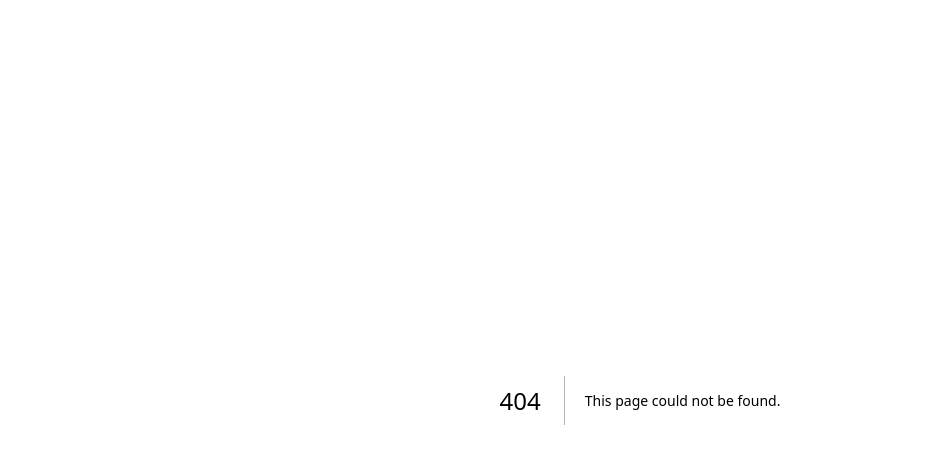
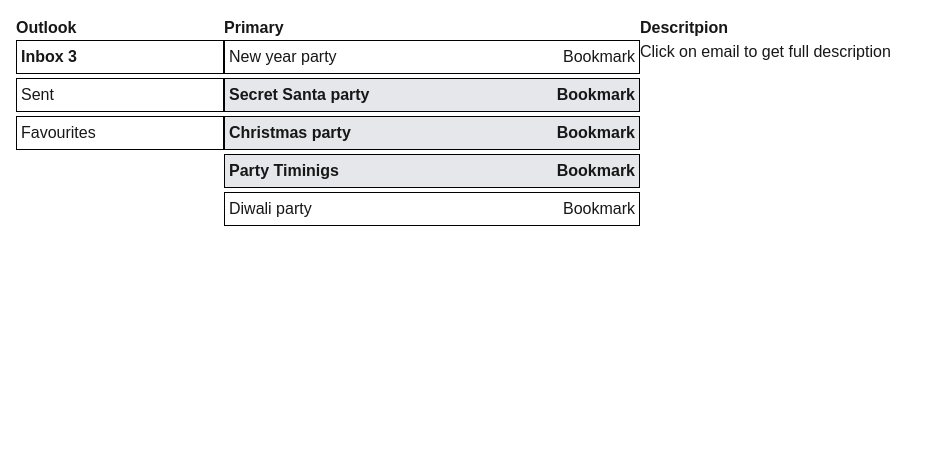
Before and after one commit to ayushtibra/targetFeb2026, a Next.js app in the folder next-practise/my-app/: page /emailClient in a window 1280 px wide. Before the commit this address had no page. Shown: the top 464 px of the page, without its empty margins (0-937 px from the left). Built offline with nearby package versions, Linux system fonts and the light colour scheme.

Commit message:
add email client like outlook

```diff
--- /dev/null
+++ b/next-practise/my-app/Components/EmailOutlook/EmailDescription.tsx
@@ -0,0 +1,20 @@
+import React from 'react';
+
+const EmailDescription = ({ description = null }) => {
+    return (
+        <div className='w-3/6'>
+            <h3 className='font-bold'>Descritpion</h3>
+            {description ? (
+                <div>
+                    {description}
+                </div>
+            ) : (
+                <div>
+                    Click on email to get full description
+                </div>
+            )}
+        </div>
+    );
+};
+
+export default EmailDescription;
--- /dev/null
+++ b/next-practise/my-app/Components/EmailOutlook/EmailList.tsx
@@ -0,0 +1,17 @@
+import React from 'react';
+
+const EmailList = ({list, activeItem, handleEmailClick, handleSave}) => {
+    return (
+        <div className='w-2/6'>
+            <h3 className='font-bold'>Primary</h3>
+            {list.find((item) => item.text == activeItem)?.listEmail.map((item) => (
+                <div className={`flex justify-between border-1 border-black p-1 mb-1 ${item.status == 'Unread' ? ' font-bold bg-gray-200' : null}`}>
+                    <h4 className=' cursor-pointer' onClick={() => handleEmailClick(item.id)} >{item.title}</h4>
+                    <button className='cursor-pointer' onClick={() => handleSave(item.id)}>Bookmark</button>
+                </div>
+            ))}
+        </div>
+    );
+};
+
+export default EmailList;
--- /dev/null
+++ b/next-practise/my-app/Components/EmailOutlook/actionItem.tsx
@@ -0,0 +1,26 @@
+const ActionItem = ({ list, activeItem, setActiveItem, setDescription, activeUnreadCount }) => {
+
+    const handleItemClick = (option) => {
+        setActiveItem(option.text);
+        setDescription(null)
+    }
+
+    return (
+        <div className="w-1/6">
+            <h3 className='font-bold'>Outlook</h3>
+            <div className="flex flex-col">
+                {list.map((item) => (
+                    <button
+                        key={item.id}
+                        className={`text-left border-1 border-black p-1 mb-1 cursor-pointer ${activeItem == item.text && 'font-bold'}`}
+                        onClick={() => handleItemClick(item)}>
+                        {item.text}
+                        {activeItem == item.text && ` ${ activeUnreadCount || ''}`}
+                    </button>
+                ))}
+            </div>
+        </div>
+    )
+}
+
+export default ActionItem;
--- /dev/null
+++ b/next-practise/my-app/Components/EmailOutlook/index.tsx
@@ -0,0 +1,143 @@
+import { useMemo, useState } from "react";
+import ActionItem from "./actionItem";
+import EmailDescription from "./EmailDescription";
+import EmailList from "./EmailList";
+
+const emailData = [
+    {
+        id: 1,
+        text: 'Inbox',
+        listEmail: [
+            {
+                id: 2,
+                status: 'Read',
+                title: 'New year party',
+                description: 'Its hosted on 31st at 8pm'
+            },
+            {
+                id: 3,
+                status: 'Unread',
+                title: 'Secret Santa party',
+                description: 'Its hosted on 25th at 8pm'
+            },
+            {
+                id: 4,
+                status: 'Unread',
+                title: 'Christmas party',
+                description: 'Its hosted on 25th at 8pm'
+            },
+            {
+                id: 5,
+                status: 'Unread',
+                title: 'Party Timinigs',
+                description: 'Its hosted on 25th and 31st at 8pm'
+            },
+            {
+                id: 6,
+                status: 'Read',
+                title: 'Diwali party',
+                description: 'Its hosted on 15th at 8pm'
+            }
+        ]
+    },
+    {
+        id: 8,
+        text: 'Sent',
+        listEmail: [
+            {
+                id: 9,
+                status: 'Read',
+                title: 'Resigned',
+                description: 'I am resigining'
+            }
+        ]
+    },
+    {
+        id: 7,
+        text: 'Favourites',
+        listEmail: []
+    },
+]
+
+const EmailOutlook = () => {
+    const [emailDatas, setEmailDatas] = useState(emailData);
+    const [activeItem, setActiveItem] = useState('Inbox');
+    const [description, setDescription] = useState(null);
+
+    const handleEmailClick = (emailId) => {
+        const selectedEmail = emailDatas
+            .find(item => item.text === activeItem)
+            ?.listEmail.find(email => email.id === emailId);
+
+        setDescription(selectedEmail?.description);
+
+
+        const updateData = (emailList) => {
+            return emailList.map(list => {
+                if (list.text == activeItem) {
+                    return {
+                        ...list,
+                        listEmail: list.listEmail.map(email => {
+                            if (email.id == emailId) {
+                                return {
+                                    ...email,
+                                    status: email.status == 'Unread' ? 'Read' : 'Read',
+                                }
+                            }
+                            return email;
+                        })
+                    }
+                }
+
+                return list;
+            })
+        }
+
+        setEmailDatas(prev => updateData(prev));
+
+    }
+
+    const handleSave = (emailId) => {
+        const favList = emailDatas.find((list) => list.text == activeItem)?.listEmail.find(email => email.id == emailId);
+        console.log('first', favList);
+
+        const updateData = (lists) => {
+            return lists.map((list) => {
+                if(list.text == 'Favourites'){
+                    return {
+                        ...list,
+                        listEmail: [...list.listEmail, favList]
+                    }
+                }
+
+                return list;
+            })
+        }
+
+        setEmailDatas(prev => updateData(prev))
+    }
+
+    const activeUnreadCount = useMemo(() => {
+        const activeFolder = emailDatas.find(
+            folder => folder.text === activeItem
+        );
+
+        return activeFolder
+            ? activeFolder.listEmail.filter(
+                email => email.status === 'Unread'
+            ).length
+            : 0;
+    }, [emailDatas, activeItem]);
+
+    console.log('first,', emailDatas)
+
+    return (
+        <div className="w-full h-full flex p-4">
+            <ActionItem activeUnreadCount={activeUnreadCount} list={emailDatas} activeItem={activeItem} setActiveItem={setActiveItem} setDescription={setDescription} />
+            <EmailList list={emailDatas} activeItem={activeItem} handleEmailClick={handleEmailClick} handleSave={handleSave} />
+            <EmailDescription description={description} />
+        </div>
+    )
+}
+
+export default EmailOutlook;
--- /dev/null
+++ b/next-practise/my-app/pages/emailClient.tsx
@@ -0,0 +1,7 @@
+import EmailOutlook from "@/Components/EmailOutlook";
+
+const EmailClient = () => {
+    return <EmailOutlook />
+}
+
+export default EmailClient;
```
